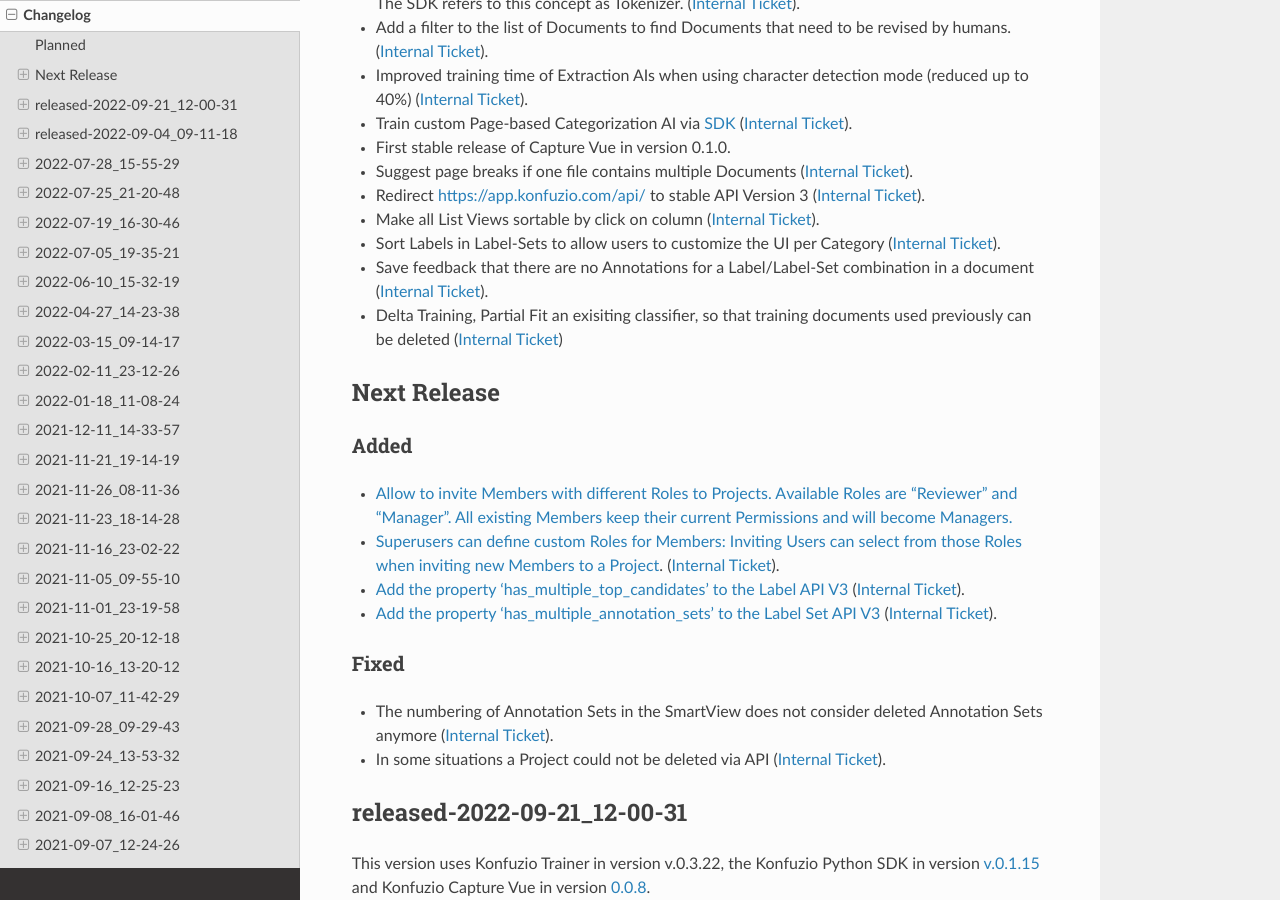
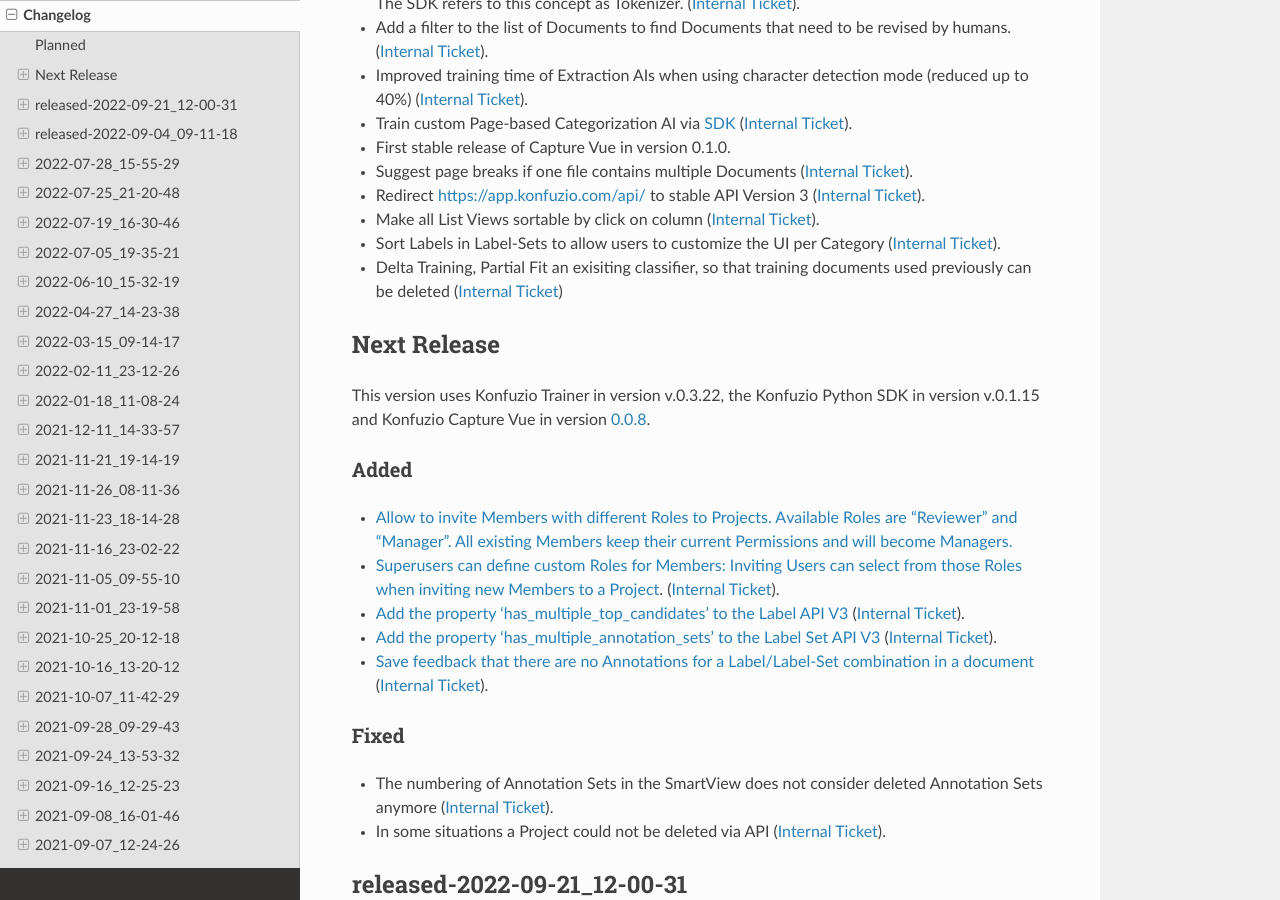
Before and after one commit to konfuzio-ai/konfuzio-sdk, a Sphinx documentation site: the page built from docs/web/changelog_app.md, in a window 1280 px wide and 900 px high, scrolled down 608 px. Built offline with Sphinx 7.4.7 and the Read the Docs theme 2.0.0, drawn with Linux system fonts in a browser that asks for light colours.

Commit message:
Update changelog_app.md

```diff
--- a/docs/web/changelog_app.md
+++ b/docs/web/changelog_app.md
@@ -37,11 +36,14 @@
 
 ## Next Release
 
+This version uses Konfuzio Trainer in version v.0.3.22, the Konfuzio Python SDK in version v.0.1.15 and Konfuzio Capture Vue in version [0.0.8](https://github.com/konfuzio-ai/konfuzio-capture-vue/releases/).
+
 ### Added
 - [Allow to invite Members with different Roles to Projects. Available Roles are "Reviewer" and "Manager". All existing Members keep their current Permissions and will become Managers.](https://help.konfuzio.com/modules/members/index.html)
 - [Superusers can define custom Roles for Members: Inviting Users can select from those Roles when inviting new Members to a Project](https://help.konfuzio.com/modules/superuserroles/index.html). ([Internal Ticket](https://gitlab.com/konfuzio/objectives/-/issues/7364)).
 - [Add the property 'has_multiple_top_candidates' to the Label API V3](https://app.konfuzio.com/v3/swagger/#/labels) ([Internal Ticket](https://gitlab.com/konfuzio/objectives/-/issues/9687)).
 - [Add the property 'has_multiple_annotation_sets' to the Label Set API V3](https://app.konfuzio.com/v3/swagger/#/labels) ([Internal Ticket](https://gitlab.com/konfuzio/objectives/-/issues/9687)).
+- [Save feedback that there are no Annotations for a Label/Label-Set combination in a document](http://localhost:8000/v3/swagger/#/documents/documents_missing_annotations_list) ([Internal Ticket](https://gitlab.com/konfuzio/objectives/-/issues/9163)).
 
 ### Fixed
 - The numbering of Annotation Sets in the SmartView does not consider deleted Annotation Sets anymore ([Internal Ticket](https://gitlab.com/konfuzio/objectives/-/issues/9604)).
```
Also changed, not shown: other parts of docs/web/changelog_app.md (+0 -1 lines).
